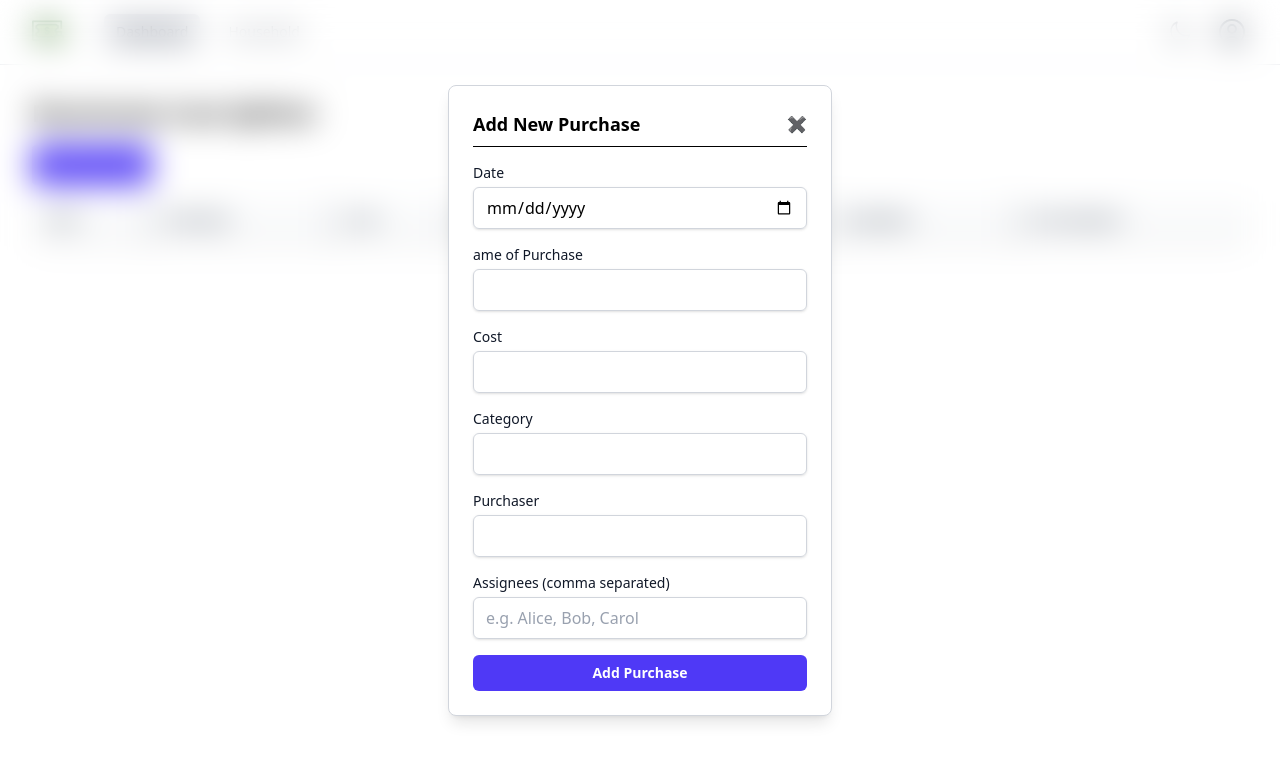
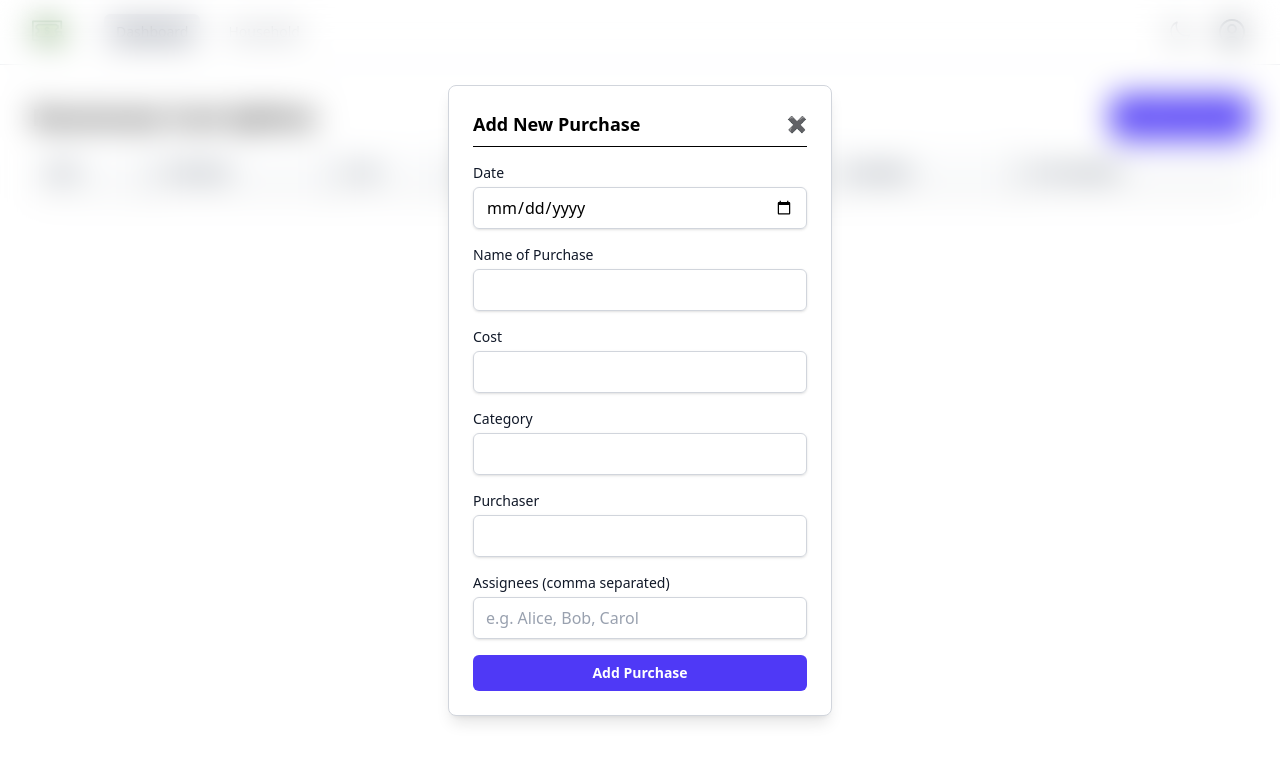
Before and after one commit to darryljamescruz/csc437-roomiesplit, a React (Vite) app in the folder packages/react-frontend/: page /main in a window 1280 px wide. Both pictures are taken after a click on the button "Add Purchase". Shown: the top 762 px of the page. Built offline with nearby package versions, Linux system fonts and the light colour scheme.

Commit message:
moved "add purchase" button to be inline with roommate splitter, and also fixed typo in purchaseform

```diff
--- a/packages/react-frontend/src/components/PurchaseForm.jsx
+++ b/packages/react-frontend/src/components/PurchaseForm.jsx
@@ -50,7 +50,7 @@ export default function PurchaseForm({ onClose, onAddPurchase }) {
         </div>
         <div>
             <label htmlFor="name" className="block text-sm font-medium text-gray-900 dark:text-gray-200">
-                ame of Purchase
+                Name of Purchase
             </label>
             <input
                 type="text"
--- a/packages/react-frontend/src/pages/Dashboard.jsx
+++ b/packages/react-frontend/src/pages/Dashboard.jsx
@@ -14,13 +14,15 @@ export default function MainPage() {
 
     return (
         <div className="p-4">
-        <h1 className="text-2xl font-bold mb-4">Roommate Cost Splitter</h1>
-        <button
-            onClick={() => setIsModalOpen(true)}
-            className="mb-4 bg-indigo-600 text-white p-2 rounded"
-        >
+        <div className="flex items-center justify-between mb-4">
+            <h1 className="text-2xl font-bold">Roommate Cost Splitter</h1>
+            <button
+                onClick={() => setIsModalOpen(true)}
+                className="bg-indigo-600 text-white px-4 py-2 rounded-md hover:bg-indigo-500 focus:outline-none focus:ring-2 focus:ring-indigo-500"
+            >
             Add Purchase
-        </button>
+            </button>
+        </div>
 
         <EditableTable purchases={purchases} />
 
```
